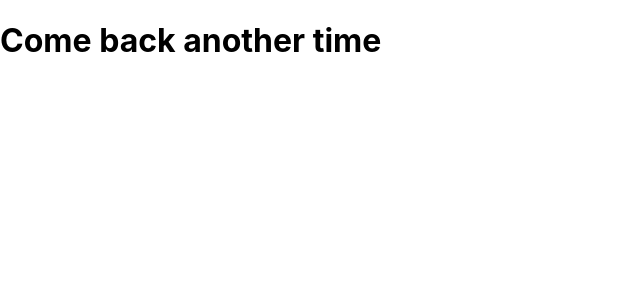
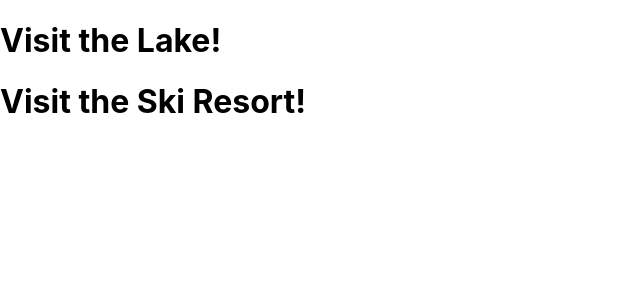
Before and after one commit to lainshiHenry/hello-react, a React (Create React App) app: page / in a window 1280 px wide. Shown: the top 300 px of the page, without its empty margins (0-640 px from the left). Built offline with nearby package versions, Linux system fonts and the light colour scheme.

Commit message:
React Fragments

```diff
--- a/src/index.js
+++ b/src/index.js
@@ -2,36 +2,30 @@ import React from 'react';
 import ReactDOM from 'react-dom';
 import './index.css';
 
-function Lake({ name }) {
+function Lake() {
   return (
-    <div>
-      <h1>Visit the {name} Lake!</h1>
-    </div>
+    <h1>Visit the Lake!</h1>
   );
 }
 
-function SkiResort({ name }) {
+function SkiResort() {
   return (
-    <div>
-      <h1>Visit the {name} Ski Resort!</h1>
-    </div>
+    <h1>Visit the Ski Resort!</h1>
+
   );
 }
 
 
-function App(props) {
-  return props.season === 'summer' ?
-    (
-      <Lake name={props.season} />
-    ) :
-    (props.season === 'winter' ?
-      (<SkiResort name={props.season} />) :
-      (<h1>Come back another time</h1>)
-    );
-
+function App() {
+  return (
+    <React.Fragment>
+      <Lake />
+      <SkiResort />
+    </React.Fragment>
+  );
 }
 
 ReactDOM.render(
-  <App season='other' />,
+  <App />,
   document.getElementById("root"),
 );
```
